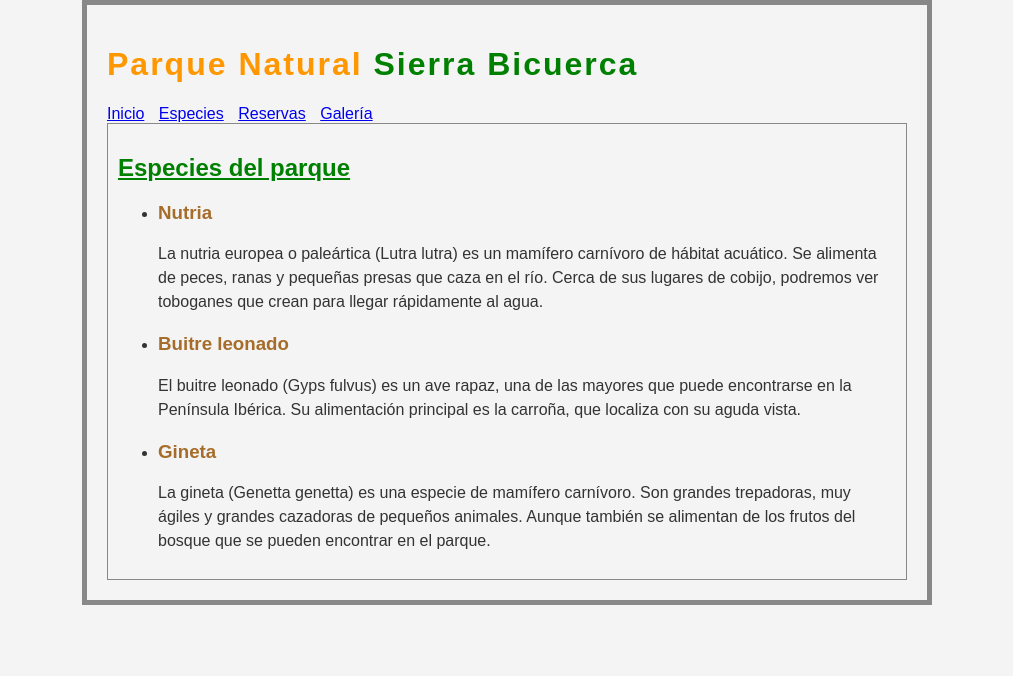
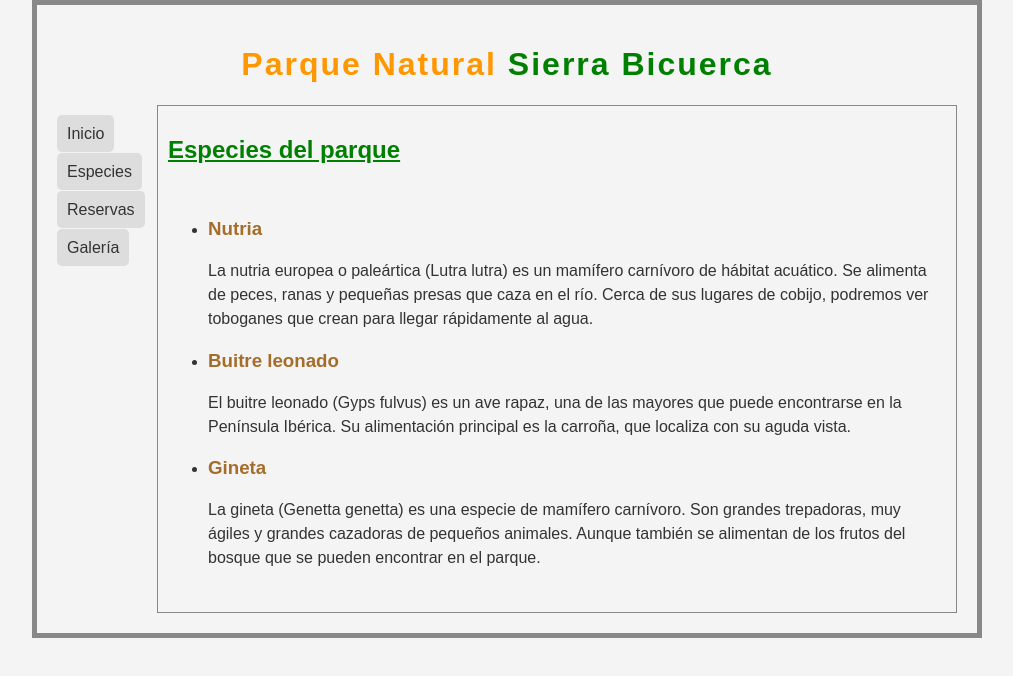
Before and after one commit to 12manel123/mcc-tsys-ta29-1411, a plain HTML site: page pages/especies.html in a window 1280 px wide. Shown: the whole page, without its empty margins (133-1146 px from the left). Drawn offline with Linux system fonts and the light colour scheme.

Commit message:
ex8 y 9 hecho

```diff
--- a/css/ex7.css
+++ b/css/ex7.css
@@ -2,15 +2,31 @@ body {
     font-family: Arial, sans-serif;
     background-color: #f4f4f4;
     color: #333;
-    max-width: 800px;
+    max-width: 900px;
     margin: 0 auto;
     padding: 20px;
     border: 5px solid #888;
+    display: flex;
+    flex-direction: column; /* Alinea los elementos en columna */
 }
 
 h1 {
     color: #0066cc;
     letter-spacing: 2px;
+    text-align: center;
+}
+
+main {
+    display: flex; /* Utiliza flexbox para organizar el contenido */
+    flex-direction: row; /* Alinea los elementos en fila */
+    justify-content: space-between; /* Coloca el contenido al final del título */
+    margin-top: 20px; /* Agrega espacio entre el título y el contenido */
+
+}
+
+nav {
+    position: absolute;
+    margin-top: 100px; /* Ajusta este valor según tu preferencia para aumentar el espacio entre h1 y nav */
 }
 
 nav ul {
@@ -20,15 +36,31 @@ nav ul {
 }
 
 nav ul li {
-    display: inline;
-    margin-right: 10px;
+    margin-bottom: 20px; /* Ajusta este valor según tu preferencia para aumentar el espacio */
+}
+
+nav a {
+    text-decoration: none;
+    color: #333;
+    padding: 10px;
+    background-color: #ddd;
+    border-radius: 5px;
+    transition: background-color 0.3s;
+}
+nav a:hover {
+    background-color: #bbb;
 }
 
 section {
+    margin-left: 100px;
+    display: flex; /* Cambiado de flex: 1 a display: flex */
+    flex-direction: column; /* Cambiado de flex-direction: row a flex-direction: column */
     border: 1px solid #888;
     padding: 10px;
 }
-
+section ul {
+    margin-left: 0;
+}
 h2 {
     color: green;
     text-decoration: underline green;
@@ -48,10 +80,10 @@ h3 {
 
 h1:before {
     content: "Parque Natural ";
-    color: #ff9800; /* Naranja claro */
+    color: #ff9800;
 }
 
 h1:after {
     content: " Sierra Bicuerca";
-    color: green; /* Verde claro */
+    color: green;
 }
```
